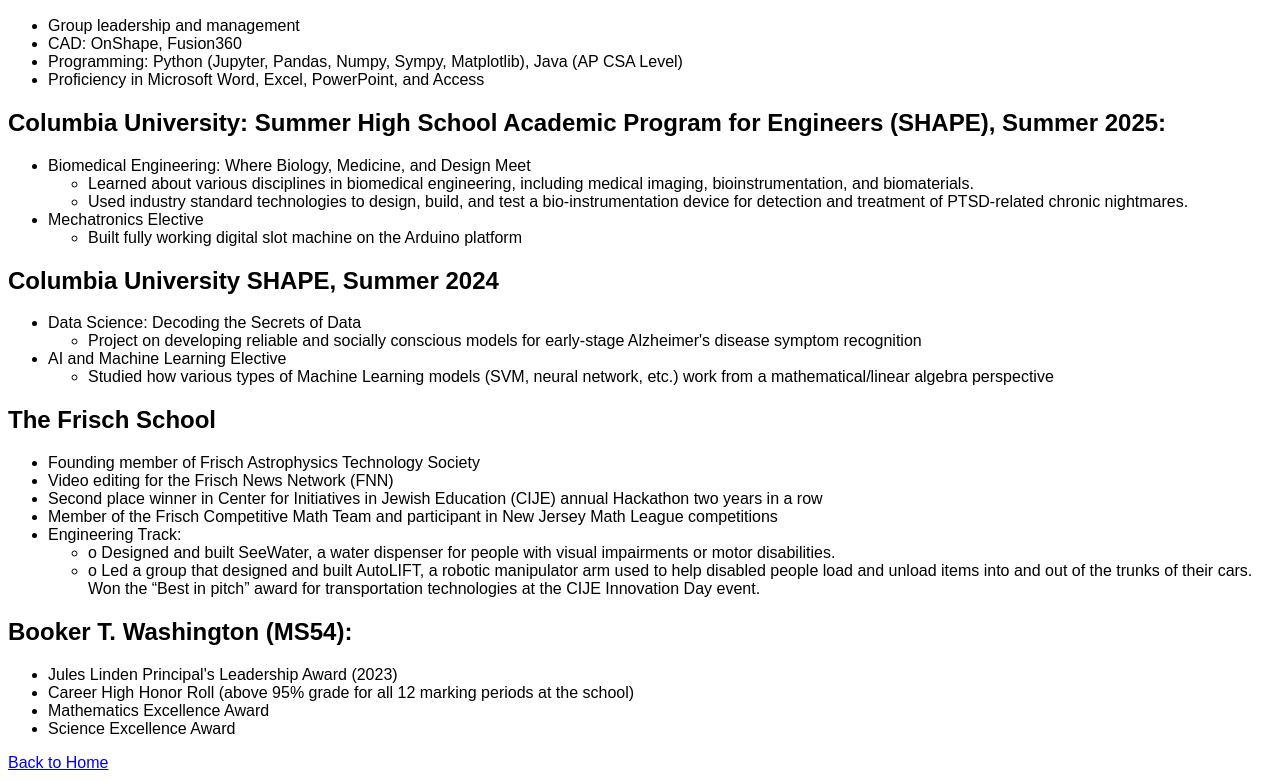
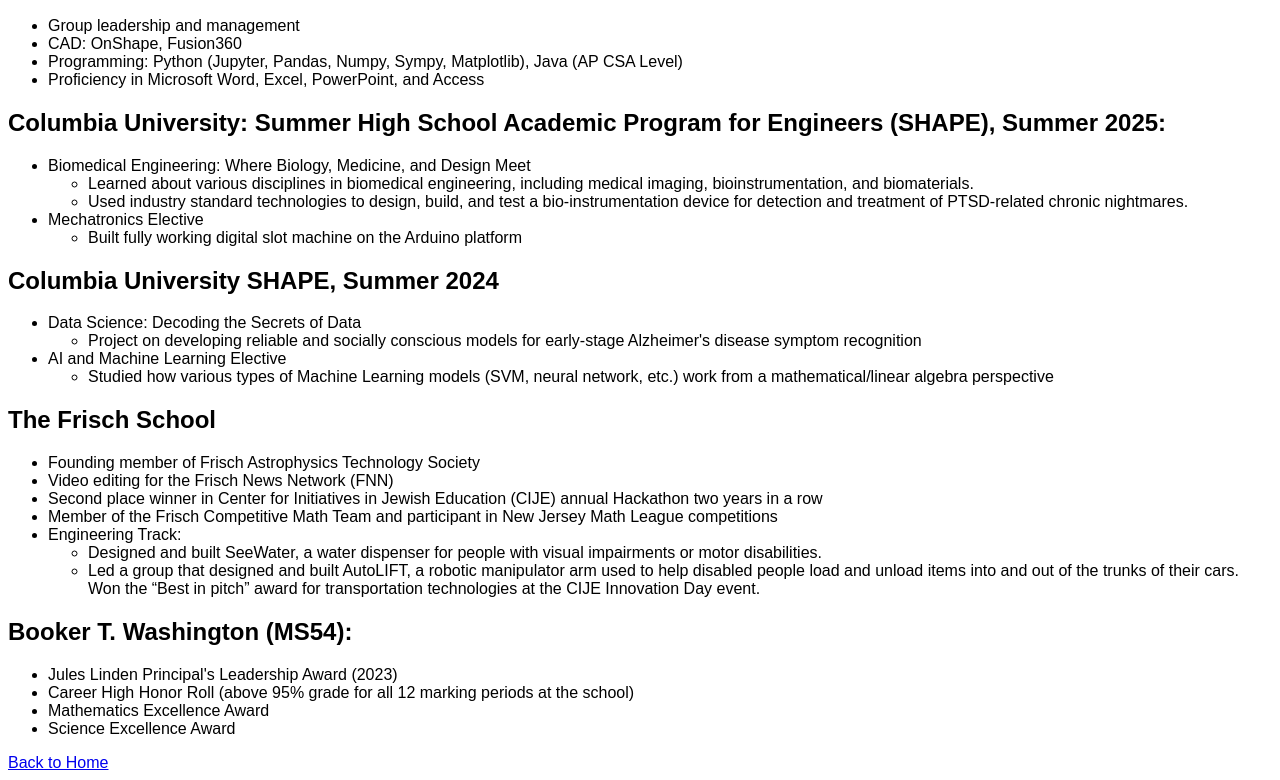
Before and after one commit to RibosomeDude/CharlesPomerantz, a plain HTML site: page resume.html in a window 1280 px wide. Shown: the part 111-891 px from the top of the page. Drawn offline with Linux system fonts and the light colour scheme.

Commit message:
Fixed typo

```diff
--- a/resume.html
+++ b/resume.html
@@ -55,8 +55,8 @@
         <li>
             Engineering Track:
             <ul>
-                <li>o	Designed and built SeeWater, a water dispenser for people with visual impairments or motor disabilities.</li>
-                <li>o	Led a group that designed and built AutoLIFT, a robotic manipulator arm used to help disabled people load and unload items into and out of the trunks of their cars.
+                <li>Designed and built SeeWater, a water dispenser for people with visual impairments or motor disabilities.</li>
+                <li>Led a group that designed and built AutoLIFT, a robotic manipulator arm used to help disabled people load and unload items into and out of the trunks of their cars.
                     Won the “Best in pitch” award for transportation technologies at the CIJE Innovation Day event.
                 </li>
             </ul>
```
